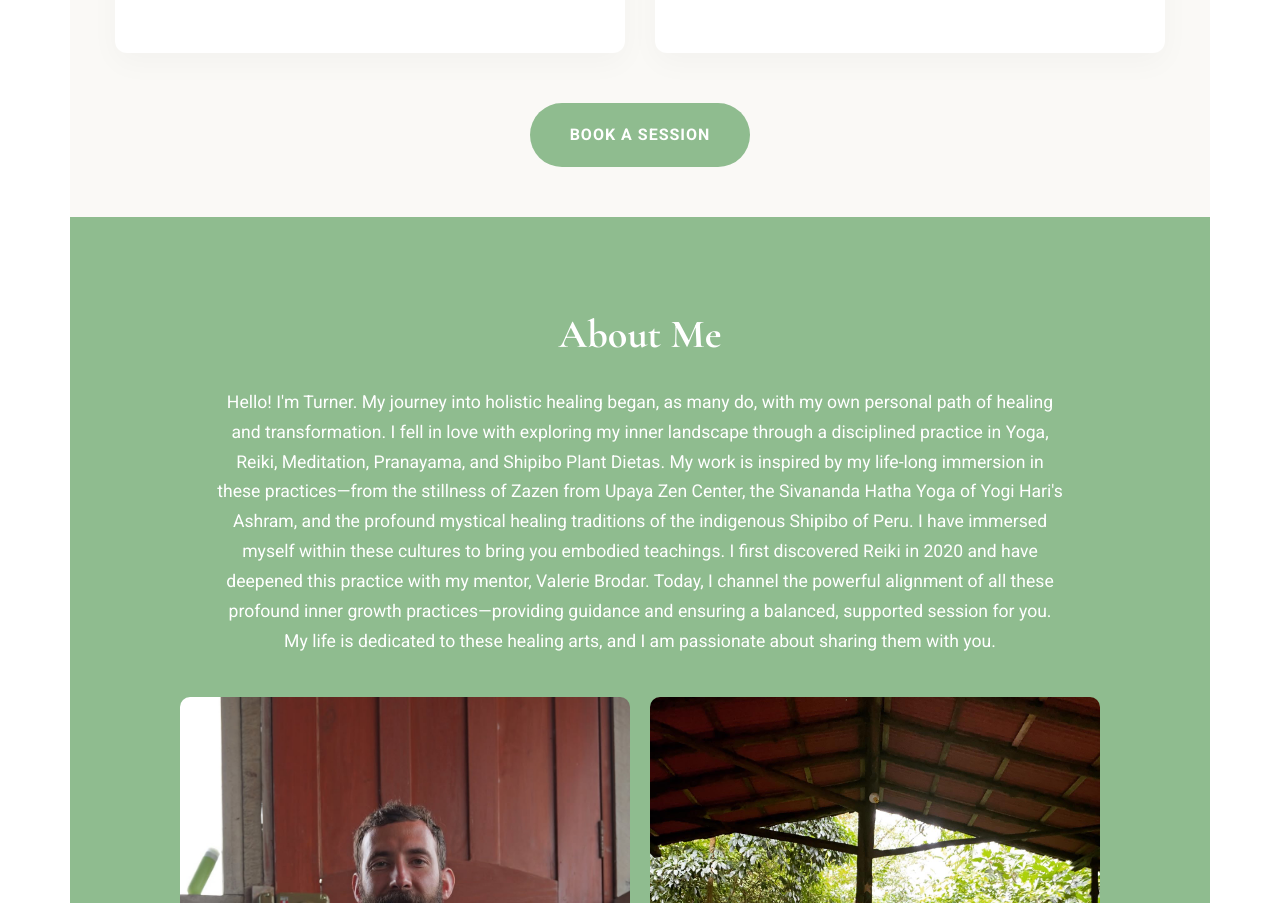
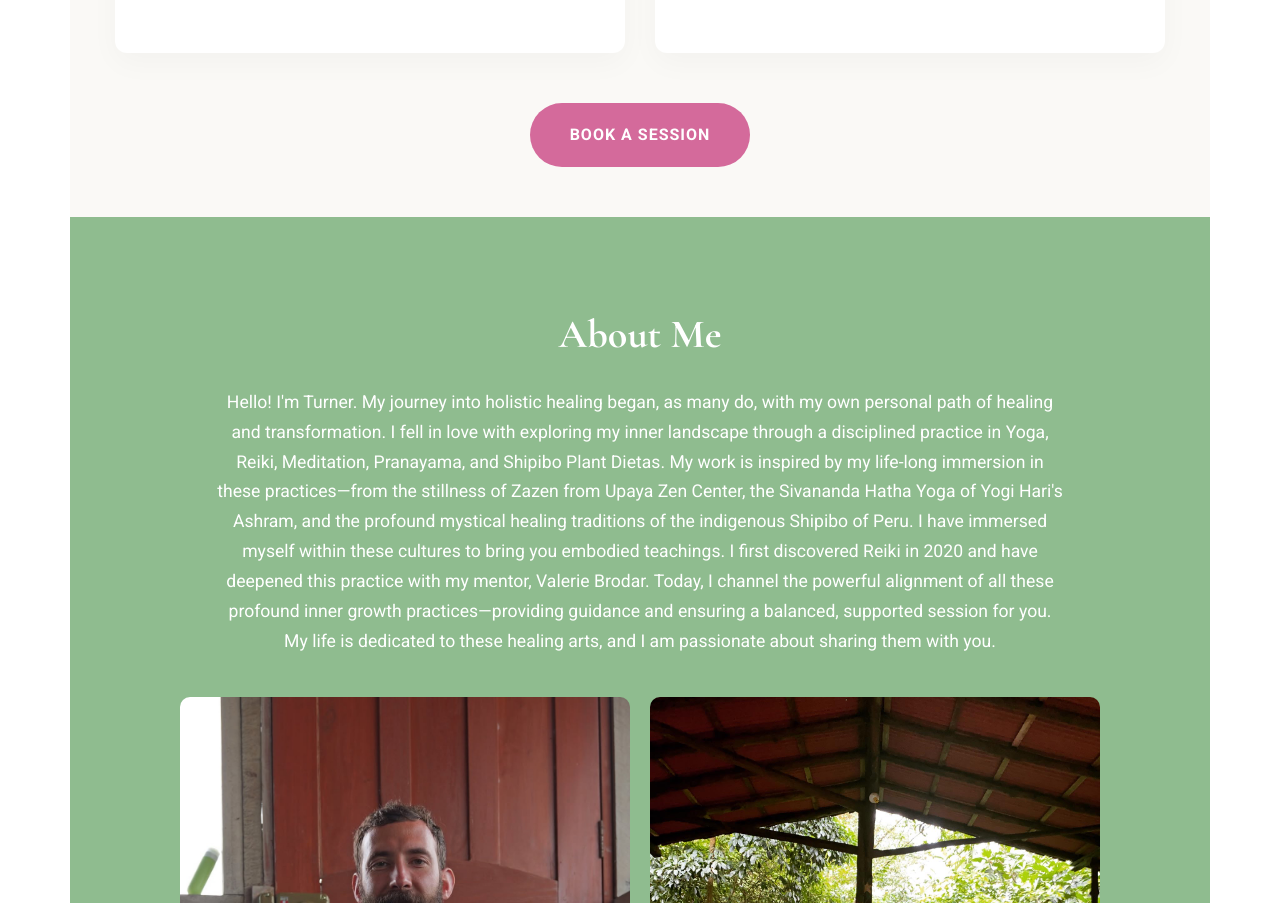
Before and after one commit to turnerthomas/turnerthomas.github.io, a plain HTML site: page index.html in a window 1280 px wide. Shown: the part 1086-1989 px from the top of the page. Drawn offline with nearby package versions, Linux system fonts and the light colour scheme.

Commit message:
Update styles.css

```diff
--- a/styles.css
+++ b/styles.css
@@ -140,7 +140,14 @@ section { padding: 50px 20px; max-width: 1100px; margin: 0 auto; }
 
 }
 
+.pink-cta {
+    background-color: var(--bobinsana-pink);
+}
 
+.pink-cta:hover {
+    background-color: var(--secondary-color); /* Changes to brown on hover to match your style */
+    transform: translateY(-3px);
+}
 
 /* --- 3. Ultra-Slim Interactive Section --- */
 
```
